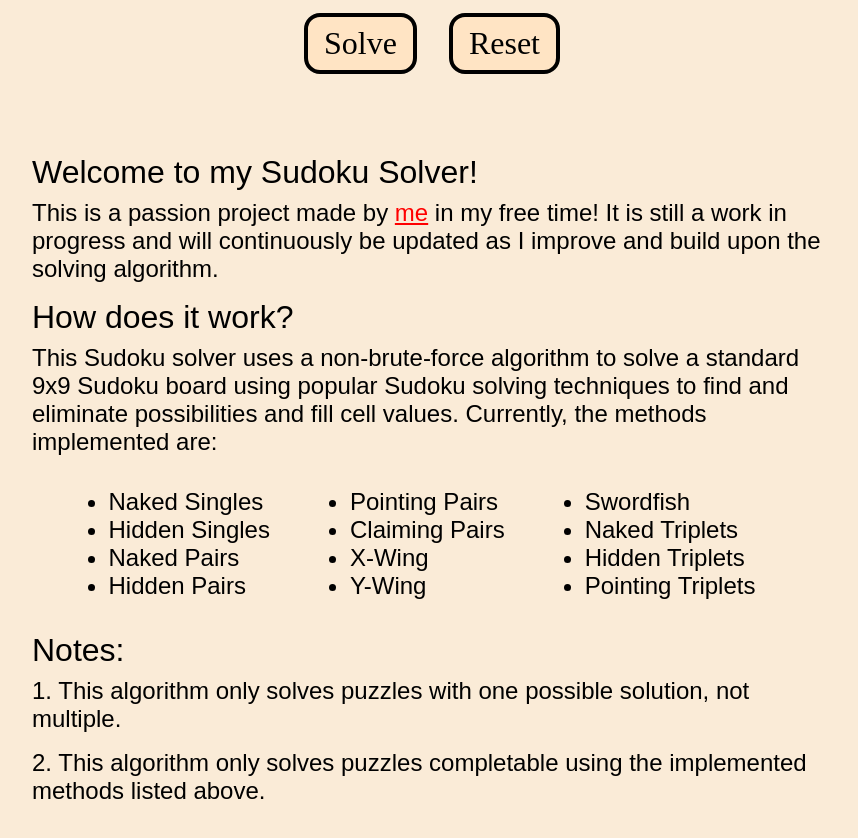
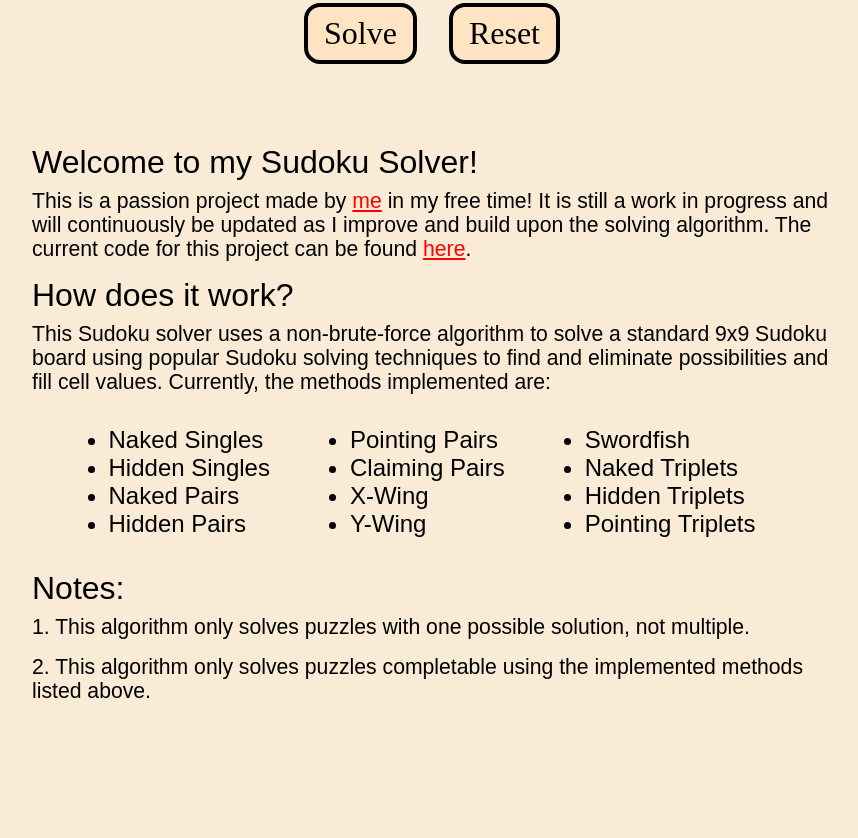
Before and after one commit to MunirAwwad/9x9-Sudoku-Solver, a plain HTML site: page index.html in a window 1280 px wide. Shown: the part 760-1598 px from the top of the page, without its empty margins (208-1066 px from the left). Drawn offline with Linux system fonts and the light colour scheme; a web font is replaced by a local one.

Commit message:
Fixed text sizing

```diff
--- a/index.html
+++ b/index.html
@@ -128,7 +128,7 @@
                 </div>
                 <div id="text-container">
                     <h2>Welcome to my Sudoku Solver!</h2>
-                    <h3>This is a passion project made by <a href="https://munirawwad.github.io/">me</a> in my free time! It is still a work in progress and will continuously be updated as I improve and build upon the solving algorithm.</h3>
+                    <h3>This is a passion project made by <a href="https://munirawwad.github.io/">me</a> in my free time! It is still a work in progress and will continuously be updated as I improve and build upon the solving algorithm. The current code for this project can be found <a href="https://github.com/MunirAwwad/9x9-Sudoku-Solver" target="_blank">here</a>.</h3>
                     <h2>How does it work?</h2>
                     <h3>This Sudoku solver uses a non-brute-force algorithm to solve a standard 9x9 Sudoku board using popular Sudoku solving techniques to find and eliminate possibilities and fill cell values. Currently, the methods implemented are:</h3>
                     <div id="lists-container">
--- a/style.css
+++ b/style.css
@@ -19,14 +19,14 @@ body {
 
 #header h1 {
     font-family: "Yatra One", Arial, Helvetica, sans-serif;
-    font-size: 3.5rem;
+    font-size: 3rem;
     font-weight: bolder;
     text-align: center;
 }
 
 /*MIDDLE SECTION*/
 #main-container {
-    height: 100%;
+    height: fit-content;
     display: flex;
     flex-direction: row;
     flex-wrap: wrap;
@@ -40,7 +40,7 @@ body {
     flex-direction: column;
     justify-content: flex-start;
     align-items: flex-start;
-    height: auto;
+    height: fit-content;
     width: 50rem;
     margin-bottom: 5rem;
 }
@@ -55,7 +55,7 @@ body {
 #text-container h3 {
     font-family: Arial, Helvetica, sans-serif;
     font-weight: 100;
-    font-size: 1.5rem;
+    font-size: 1.325rem;
     margin-bottom: 1rem;
 }
 
```
Also changed, not shown: 1 other file.
